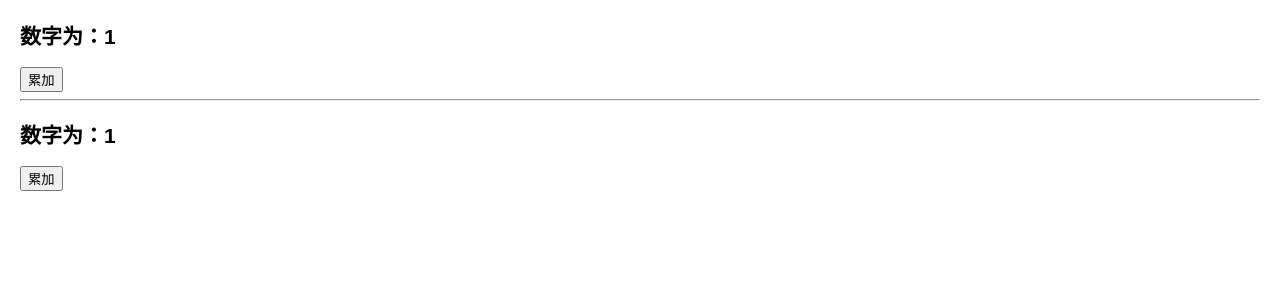
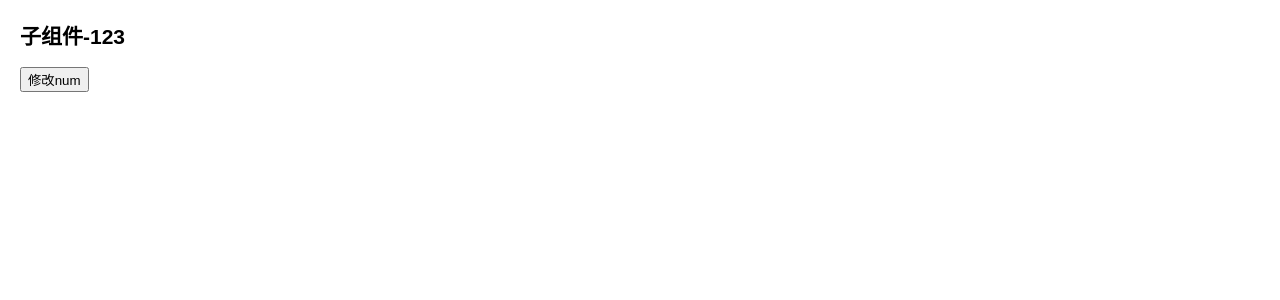
Before and after one commit to Pengzhenglong/react-demo, a React (Create React App) app: page / in a window 1280 px wide. Shown: the top 300 px of the page. Built offline with nearby package versions, Linux system fonts and the light colour scheme.

Commit message:
父子组件通信

```diff
--- /dev/null
+++ b/src/App6.jsx
@@ -0,0 +1,31 @@
+import React, { useState } from "react";
+
+// 子组件
+function Child(props) {
+  return (
+    <>
+      <h2>子组件-{props.num} </h2>
+      <button
+        onClick={() => {
+          props.setNum(789);
+        }}
+      >
+        修改num
+      </button>
+    </>
+  );
+}
+// 父组件
+function Parent(props) {
+  return <Child num={props.num} setNum={props.setNum}></Child>;
+}
+
+export default function App6() {
+  const [num, setNum] = useState(123);
+  // 提供给子组件用来修改num的函数
+  // const changeNum = (arg) => setNum(arg);
+  return <Parent num={num} setNum={setNum}></Parent>;
+}
+/*
+无论是vue 小程序还是react,所谓的子传父，真实的都是父组件在干活
+*/
--- a/src/index.js
+++ b/src/index.js
@@ -1,5 +1,5 @@
 import ReactDOM from "react-dom";
-import App from './App5'
+import App from './App6'
 import React from "react"
 // class Square extends React.Component {
 //   // constructor(props) {
```
